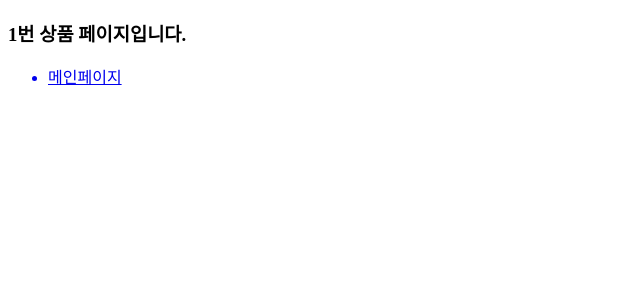
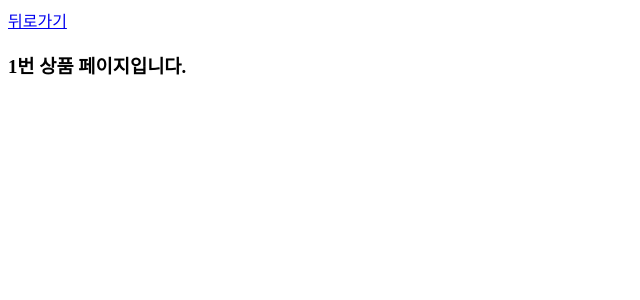
Before and after one commit to yun83/studyReact, a React (Create React App) app: page /Product/1 in a window 1280 px wide. Shown: the top 300 px of the page, without its empty margins (0-640 px from the left). Built offline with nearby package versions, Linux system fonts and the light colour scheme.

Commit message:
페이지 수정
페이지 수정

```diff
--- a/src/Script/Product.js
+++ b/src/Script/Product.js
@@ -7,10 +7,8 @@ const Product = (props) => {
 
     return (
         <div>
-            <h3>{ItemId}번 상품 페이지입니다.</h3>
-			<ul>
-				<Link to="/"><li>메인페이지</li></Link>
-            </ul>
+        <Link to="/">뒤로가기</Link>
+        <h3>{ItemId}번 상품 페이지입니다.</h3>
         </div>
     );
 }
```
